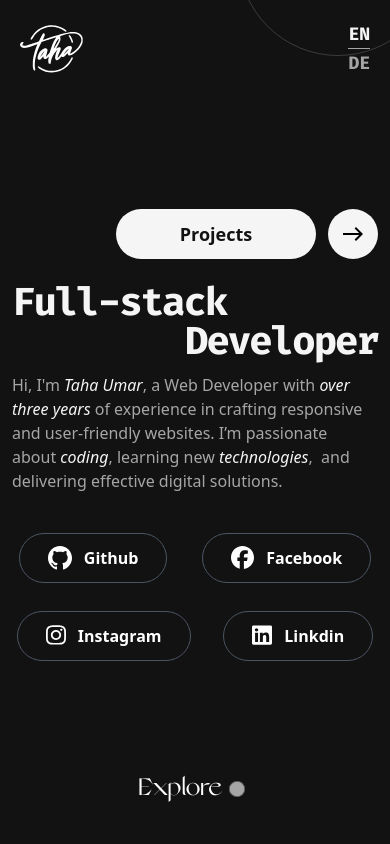
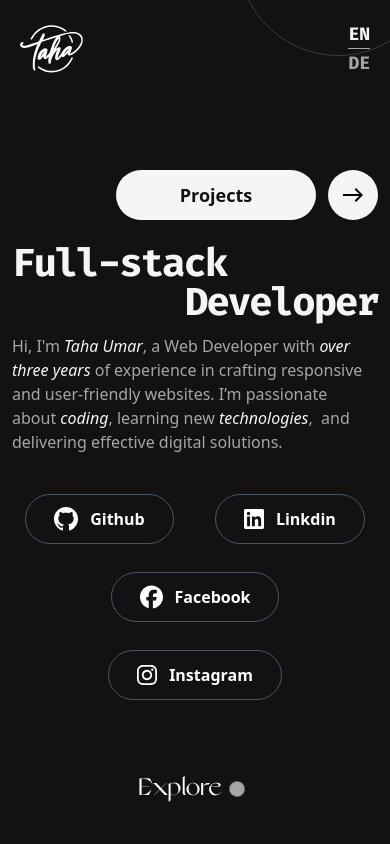
Before and after one commit to tahaumer/Taha-Umar, a React (Vite) app: page / in a window 390 px wide. Shown: the top 844 px of the page. Built offline with nearby package versions, Linux system fonts and the light colour scheme.

Commit message:
responsive + projects

```diff
--- a/src/pages/Home.jsx
+++ b/src/pages/Home.jsx
@@ -103,7 +103,7 @@
       <motion.div initial={{ scaleX: 1 }} animate={{ scaleX: 0, transition: { duration: 0.5, ease: "circOut" } }} exit={{ scaleX: 1, transition: { duration: 0.5, ease: "circIn" } }} style={{ originX: isPresent ? 0 : 1 }} className="privacy-screen" />
       <div className="container h-[80vh] flex flex-col justify-center">
         <motion.div initial="hidden" animate="visible" variants={fadeInFromTop} className='lg:hidden mb-6'>
-            <Button text='Projects' />
+          <Button text='Projects' redirectUrl='/projects'/>
         </motion.div>
         <div className='flex items-center justify-between'>
           <h1 className='text-[10vw] 2xl:text-[150px] font-firaCode font-bold tracking-tighter text-secondary leading-none fade-in-left'>Full-stack</h1>
@@ -143,21 +143,29 @@
           </motion.p>
         </motion.div>
         <motion.div initial="hidden" animate="visible" variants={staggerContainer} className='flex flex-wrap justify-evenly items-center mt-10 gap-7'>
-          <motion.button variants={fadeInFromBottom} className="flex gap-3 w-fit cursor-pointer text-white font-semibold px-7 py-3 rounded-full border border-gray-600 hover:scale-105 duration-200 hover:text-gray-300 hover:border-gray-800 hover:from-black hover:to-gray-900">
+          <motion.button variants={fadeInFromBottom}>
+            <Link to='https://github.com/tahaumer' className='flex gap-3 w-fit cursor-pointer text-white font-semibold px-7 py-3 rounded-full border border-gray-600 hover:scale-105 duration-200 hover:text-gray-300 hover:border-gray-800 hover:from-black hover:to-gray-900'>
               <svg viewBox="0 0 24 24" height="24" width="24" xmlns="http://www.w3.org/2000/svg"><path fill="#FFFFFF" d="M12 0c-6.626 0-12 5.373-12 12 0 5.302 3.438 9.8 8.207 11.387.599.111.793-.261.793-.577v-2.234c-3.338.726-4.033-1.416-4.033-1.416-.546-1.387-1.333-1.756-1.333-1.756-1.089-.745.083-.729.083-.729 1.205.084 1.839 1.237 1.839 1.237 1.07 1.834 2.807 1.304 3.492.997.107-.775.418-1.305.762-1.604-2.665-.305-5.467-1.334-5.467-5.931 0-1.311.469-2.381 1.236-3.221-.124-.303-.535-1.524.117-3.176 0 0 1.008-.322 3.301 1.23.957-.266 1.983-.399 3.003-.404 1.02.005 2.047.138 3.006.404 2.291-1.552 3.297-1.23 3.297-1.23.653 1.653.242 2.874.118 3.176.77.84 1.235 1.911 1.235 3.221 0 4.609-2.807 5.624-5.479 5.921.43.372.823 1.102.823 2.222v3.293c0 .319.192.694.801.576 4.765-1.589 8.199-6.086 8.199-11.386 0-6.627-5.373-12-12-12z"></path></svg>
               Github
+            </Link>
           </motion.button>
-          <motion.button variants={fadeInFromBottom} className="flex gap-3 w-fit cursor-pointer text-white font-semibold px-7 py-3 rounded-full border border-gray-600 hover:scale-105 duration-200 hover:text-gray-300 hover:border-gray-800 hover:from-black hover:to-gray-900">
+          <motion.button variants={fadeInFromBottom}>
+            <Link to='www.linkedin.com/in/taha-umer' className='flex gap-3 w-fit cursor-pointer text-white font-semibold px-7 py-3 rounded-full border border-gray-600 hover:scale-105 duration-200 hover:text-gray-300 hover:border-gray-800 hover:from-black hover:to-gray-900'>
+              <img src={linkdin} width={20} alt="linkdin" />
+              Linkdin
+            </Link>
+          </motion.button>
+          <motion.button variants={fadeInFromBottom}>
+            <Link to='https://www.facebook.com/taha.umer.357' className='flex gap-3 w-fit cursor-pointer text-white font-semibold px-7 py-3 rounded-full border border-gray-600 hover:scale-105 duration-200 hover:text-gray-300 hover:border-gray-800 hover:from-black hover:to-gray-900'>
               <img src={facebook} width={23} alt="fb" />
               Facebook
+            </Link>
           </motion.button>
-          <motion.button variants={fadeInFromBottom} className="flex gap-3 w-fit cursor-pointer text-white font-semibold px-7 py-3 rounded-full border border-gray-600 hover:scale-105 duration-200 hover:text-gray-300 hover:border-gray-800 hover:from-black hover:to-gray-900">
-            <img src={instagram} width={20} alt="fb" />
+          <motion.button variants={fadeInFromBottom}>
+            <Link to='https://www.instagram.com/_taha_umer_/' className='flex gap-3 w-fit cursor-pointer text-white font-semibold px-7 py-3 rounded-full border border-gray-600 hover:scale-105 duration-200 hover:text-gray-300 hover:border-gray-800 hover:from-black hover:to-gray-900'>
+              <img src={instagram} width={20} alt="insta" />
               Instagram
-          </motion.button>
-          <motion.button variants={fadeInFromBottom} className="flex gap-3 w-fit cursor-pointer text-white font-semibold px-7 py-3 rounded-full border border-gray-600 hover:scale-105 duration-200 hover:text-gray-300 hover:border-gray-800 hover:from-black hover:to-gray-900">
-            <img src={linkdin} width={20} alt="fb" />
-            Linkdin
+            </Link>
           </motion.button>
         </motion.div>
       </div>
@@ -169,7 +177,7 @@
         <ExploreBtn />
       </motion.div>
       <div className='container flex py-20' id='explore'>
-        <motion.div initial="hidden" whileInView="visible" variants={fadeInFromLeft} transition={{ delay: getXOffsetDelay(), duration: 1}} className='flex w-[61px] -ml-5 sm:ml-0 lg:w-auto flex-col justify-between h-[500px] text-white font-mono py-5 font-extralight'>
+        <motion.div initial="hidden" whileInView="visible" variants={fadeInFromLeft} transition={{ delay: getXOffsetDelay(), duration: 1 }} className='flex w-[61px] -ml-5 sm:ml-0 lg:w-auto flex-col justify-between h-[500px] text-white font-mono py-5 font-extralight'>
           <p className='w-fit -rotate-90'>Explore</p>
           <span className='w-[200px] -ml-16 h-[0.5px] bg-neutral1 block -rotate-90'></span>
           <p className='w-fit -rotate-90 sm:-ml-5 -ml-8 whitespace-nowrap'>© TAHA | 2024</p>
@@ -188,9 +196,9 @@
             <motion.div className='inline' variants={fadeInFromBottom2}>new challenges.</motion.div>
           </motion.div>
           <div className='lg:text-[10vw] text-[12vw] 2xl:text-[150px] lg:pl-20  text-white font-roman leading-tight whitespace-nowrap'>
-            <motion.div viewport={{ once: true }}  initial={{ opacity: 0, x: 20 }} whileInView={{ opacity: 1, x: 0 }} transition={{ duration: 1, ease: "easeInOut", delay: 1 }} ><Link to="/about" className='hover:tracking-widest transition-all duration-300 w-fit'>ABOUT</Link></motion.div>
-            <motion.div viewport={{ once: true }}  initial={{ opacity: 0, x: 25 }} whileInView={{ opacity: 1, x: 0 }} transition={{ duration: 1, ease: "easeInOut", delay: 1 }} ><Link to="/projects" className='hover:tracking-widest transition-all duration-300 w-fit'>Projects</Link></motion.div>
-            <motion.div viewport={{ once: true }}  initial={{ opacity: 0, x: 30 }} whileInView={{ opacity: 1, x: 0 }} transition={{ duration: 1, ease: "easeInOut", delay: 1 }} ><Link to="/contact-me" className='hover:tracking-widest transition-all duration-300 w-fit'>Contact</Link></motion.div>
+            <motion.div viewport={{ once: true }} initial={{ opacity: 0, x: 20 }} whileInView={{ opacity: 1, x: 0 }} transition={{ duration: 1, ease: "easeInOut", delay: 1 }} ><Link to="/about" className='hover:tracking-widest transition-all duration-300 w-fit'>ABOUT</Link></motion.div>
+            <motion.div viewport={{ once: true }} initial={{ opacity: 0, x: 25 }} whileInView={{ opacity: 1, x: 0 }} transition={{ duration: 1, ease: "easeInOut", delay: 1 }} ><Link to="/projects" className='hover:tracking-widest transition-all duration-300 w-fit'>Projects</Link></motion.div>
+            <motion.div viewport={{ once: true }} initial={{ opacity: 0, x: 30 }} whileInView={{ opacity: 1, x: 0 }} transition={{ duration: 1, ease: "easeInOut", delay: 1 }} ><Link to="/contact-me" className='hover:tracking-widest transition-all duration-300 w-fit'>Contact</Link></motion.div>
           </div>
         </div>
       </div>
```
Lines whose indentation alone changed are shown as unchanged.
